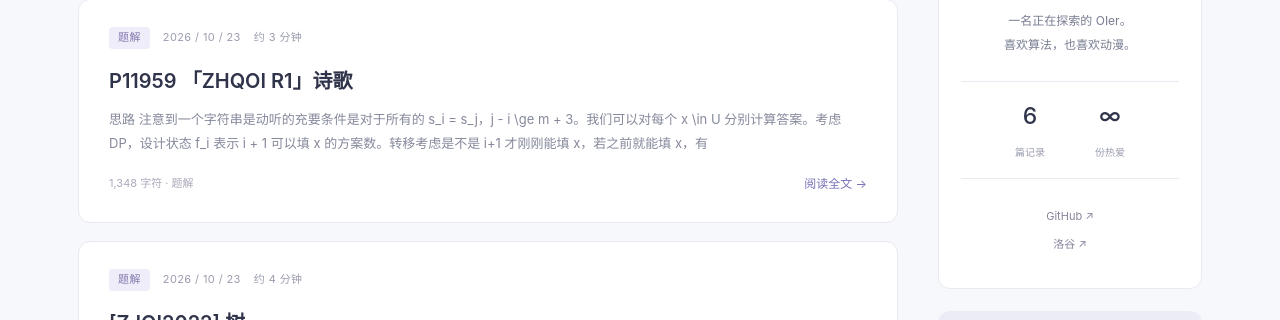
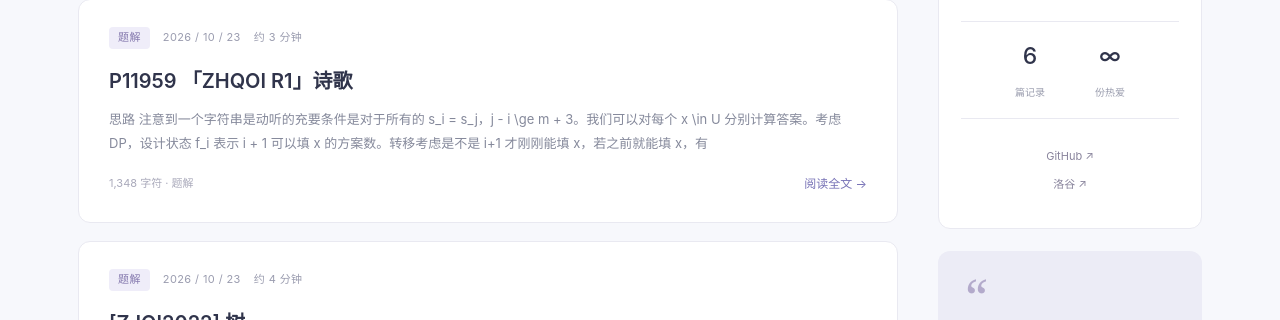
Before and after one commit to j23wuyifan/j23wuyifan.github.io, a plain HTML site: page index.html in a window 1280 px wide. Shown: the part 780-1100 px from the top of the page. Drawn offline with Linux system fonts and the light colour scheme.

Commit message:
Add files via upload

```diff
--- a/index.html
+++ b/index.html
@@ -12,5 +12,5 @@
 <main id="app"></main>
 <footer>wyf 的博客 <span>·</span> 记录算法，也记录沿途的风景。<a href="https://github.com/j23wuyifan/j23wuyifan.github.io" target="_blank" rel="noopener">GitHub ↗</a></footer>
 <div id="toast" role="status" aria-live="polite"></div>
-<template id="home-template"><section class="hero"><div class="hero-inner"><p class="eyebrow">ALGORITHMS · NOTES · LIFE</p><h1>在代码与星空之间。</h1><p>记录每一个想明白的瞬间，<br>也留住一些平凡日子里的光。</p><a class="hero-link" href="#articles">开始阅读 <span>↓</span></a></div><div class="hero-caption">把热爱写成日常 / wyf</div></section><div class="layout" id="articles"><section class="feed"><div class="section-heading"><div><p class="eyebrow purple">THE NOTEBOOK</p><h2>最近的记录</h2></div><span id="count"></span></div><div class="filter-row"><div class="filters" id="filters"></div><label class="search"><span>⌕</span><input id="search" placeholder="搜索标题、摘要…" aria-label="搜索标题和摘要"></label></div><div id="post-list"></div></section><aside><section class="profile card"><div class="avatar">w.</div><h2>wyf</h2><p>一名正在探索的 OIer。<br>喜欢算法，也喜欢动漫。</p><div class="profile-stats"><div><strong id="post-count">0</strong><span>篇记录</span></div><div><strong>∞</strong><span>份热爱</span></div></div><a class="profile-link" href="https://github.com/j23wuyifan" target="_blank" rel="noopener">GitHub ↗</a><a class="profile-link" href="https://www.luogu.com.cn/" target="_blank" rel="noopener">洛谷 ↗</a></section><section class="quote-card"><span>“</span><p>慢慢想，认真写。<br>每一步都算数。</p><small>KEEP THINKING, KEEP GOING.</small></section><section class="side-note"><span class="tiny-star">✧</span><div><strong>给未来的自己</strong><p>今天想明白的事，记下来吧。</p><a href="#/write">写一篇新记录 →</a></div></section></aside></div></template>
+<template id="home-template"><section class="hero"><div class="hero-inner"><p class="eyebrow">ALGORITHMS · NOTES · LIFE</p><h1>在代码与星空之间。</h1><p>记录每一个想明白的瞬间，<br>也留住一些平凡日子里的光。</p><a class="hero-link" href="#articles">开始阅读 <span>↓</span></a></div><div class="hero-caption">把热爱写成日常 / wyf</div></section><div class="layout" id="articles"><section class="feed"><div class="section-heading"><div><p class="eyebrow purple">THE NOTEBOOK</p><h2>最近的记录</h2></div><span id="count"></span></div><div class="filter-row"><div class="filters" id="filters"></div><label class="search"><span>⌕</span><input id="search" placeholder="搜索标题、摘要…" aria-label="搜索标题和摘要"></label></div><div id="post-list"></div></section><aside><section class="profile card"><div class="avatar">w.</div><h2>wyf</h2><div class="profile-stats"><div><strong id="post-count">0</strong><span>篇记录</span></div><div><strong>∞</strong><span>份热爱</span></div></div><a class="profile-link" href="https://github.com/j23wuyifan" target="_blank" rel="noopener">GitHub ↗</a><a class="profile-link" href="https://www.luogu.com.cn/" target="_blank" rel="noopener">洛谷 ↗</a></section><section class="quote-card"><span>“</span><p>慢慢想，认真写。<br>每一步都算数。</p><small>KEEP THINKING, KEEP GOING.</small></section><section class="side-note"><span class="tiny-star">✧</span><div><strong>给未来的自己</strong><p>今天想明白的事，记下来吧。</p><a href="#/write">写一篇新记录 →</a></div></section></aside></div></template>
 </body></html>
```
